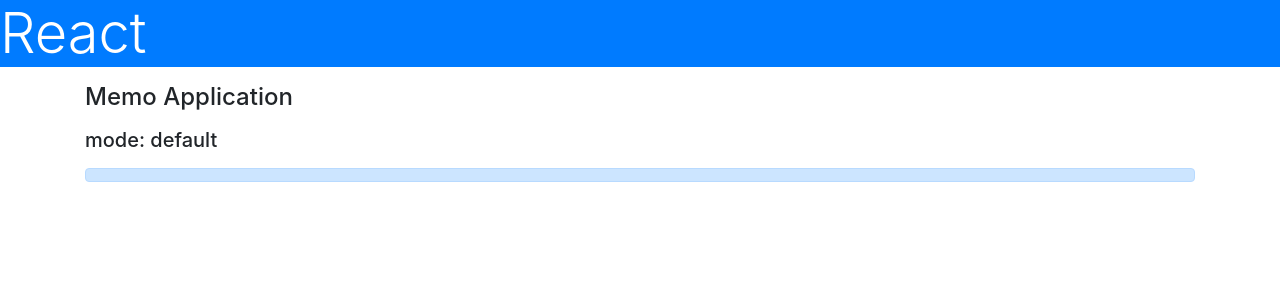
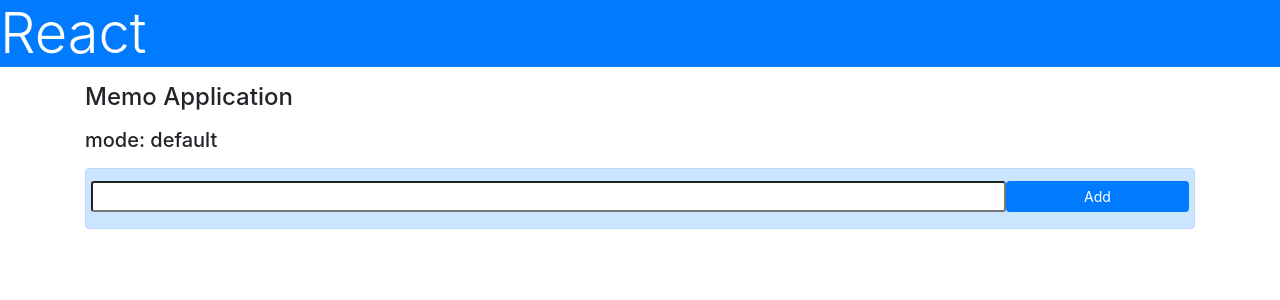
Before and after one commit to kitoriaaa/Memo-App, a React (Create React App) app in the folder memo-app/: page / in a window 1280 px wide. Shown: the top 300 px of the page. Built offline with nearby package versions, Linux system fonts and the light colour scheme.

Commit message:
Add: Item and AddForm component

```diff
--- /dev/null
+++ b/memo-app/src/component/memo/AddForm.js
@@ -0,0 +1,32 @@
+import React, { useState } from 'react';
+import usePersist from '../Persist';
+
+function AddForm() {
+  const [memo, setMemo] = usePersist("memo", []);
+  const [message, setMessage] = useState('');
+
+  const doChange = (e) => {
+    setMessage(e.target.value);
+  };
+
+  const doAction = () => {
+    const data = {
+      message: message,
+      created: new Date(),
+    };
+    memo.unshift(data);
+    setMemo(memo);
+    setMessage('');
+  };
+
+  return (
+    <form onSubmit={doAction} action="">
+      <div className="form-group row">
+        <input type="text" className="form-control-sm col" onChange={doChange} value={message} required />
+        <input type="submit" value="Add" className="btn btn-primary btn-sm col-2" />
+      </div>
+    </form>
+  );
+}
+
+export default AddForm;
--- /dev/null
+++ b/memo-app/src/component/memo/Item.js
@@ -0,0 +1,29 @@
+import React from 'react';
+import PropTypes from 'prop-types';
+
+function Item(props) {
+  const th = {
+    width: "100px",
+  };
+  const td = {
+    textAlign: "right",
+    width: "150px",
+  };
+
+  let d = new Date(Date.parse(props.value.created));
+  let f = d.getMonth() + '/' + d.getDate() + ' ' + d.getHours() + ':' + d.getMinutes();
+
+  return (
+    <tr><th style={th}>No, {props.index}</th>
+      <td>{props.value.message}</td>
+      <td style={td}>{f}</td>
+    </tr>
+  );
+}
+
+Item.propTypes = {
+  value: PropTypes.object,
+  index: PropTypes.number,
+};
+
+export default Item;
--- a/memo-app/src/component/memo/MemoPage.js
+++ b/memo-app/src/component/memo/MemoPage.js
@@ -3,6 +3,7 @@ import usePersist from '../Persist';
 import AddForm from "./AddForm";
 import Memo from './Memo';
 import FindForm from './FindForm';
+import DelForm from "./DelForm";
 
 function MemoPage() {
   const [mode, ,] = usePersist('mode', 'default');
@@ -10,9 +11,9 @@ function MemoPage() {
   return (
     <div> <h5 className="my-3">mode: {mode}</h5>
       <div className="alert alert-primary pb-0">
-        {/* <AddForm /> */}
+        <AddForm />
         {/* <FindForm /> */}
-        {/* TODO: DelForm */}
+        {/* <DelForm /> */}
       </div>
       <Memo />
     </div>
```
